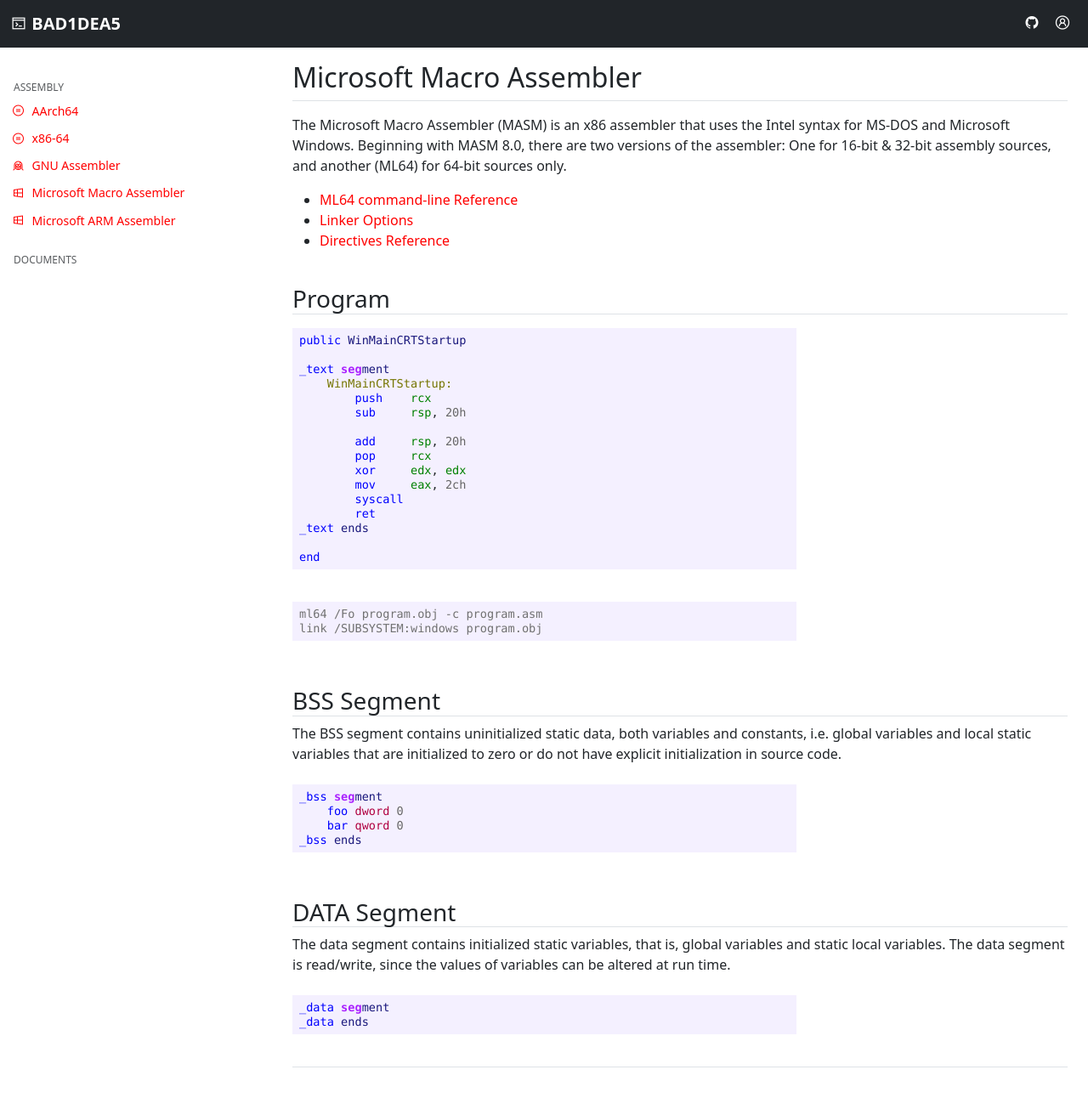
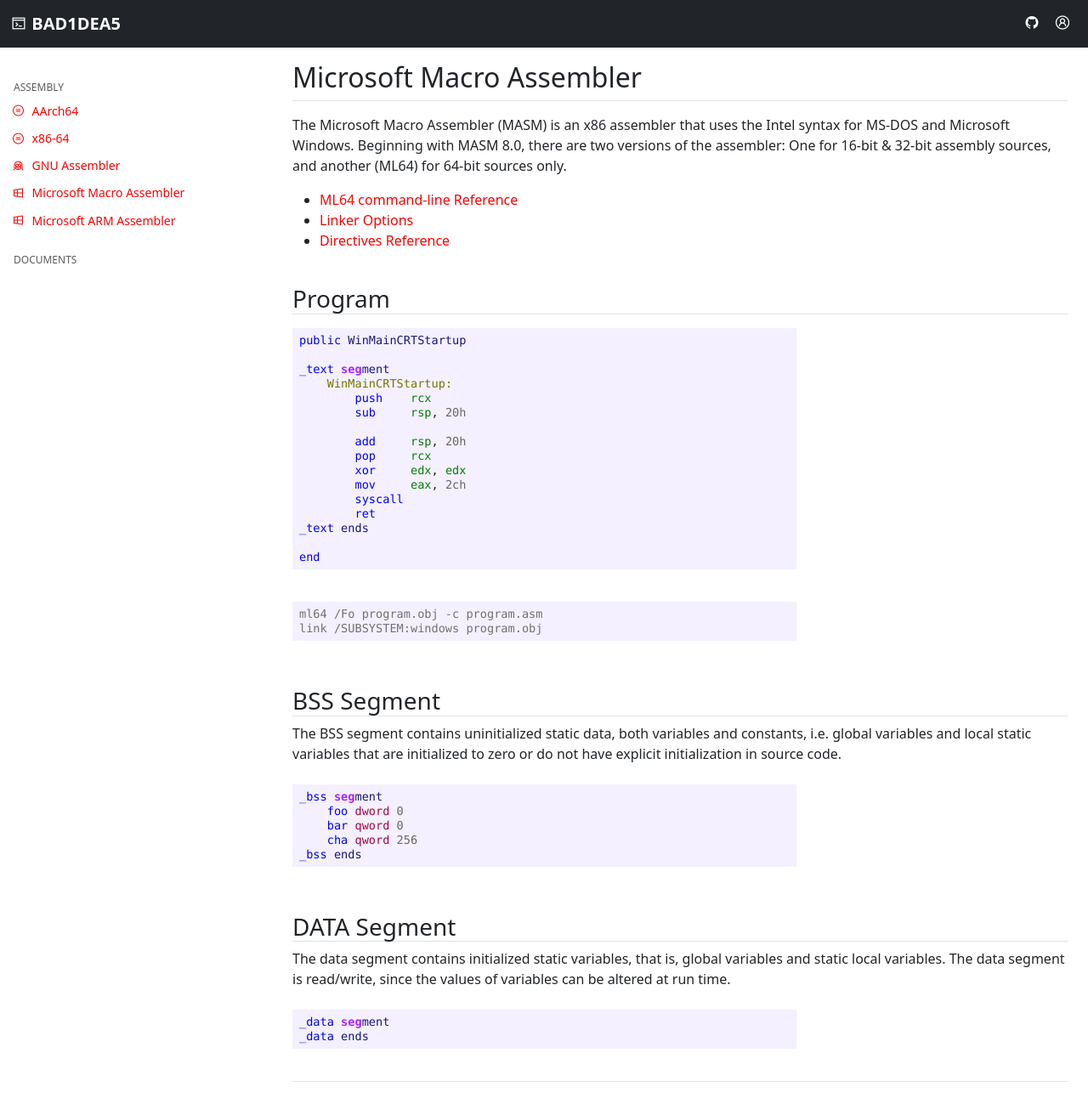
Before and after one commit to bad1dea5/bad1dea5.github.io, a Jekyll site: the page built from archive/_assembly/microsoft-macro-assembler.md, in a window 1280 px wide and 1329 px high. Shown: the top 1312 px of the window at 85% size. Built offline with Jekyll 4.4.1, drawn with Linux system fonts in a browser that asks for light colours.

Commit message:
!U (asm) Update microsoft-macro-assembler.md

```diff
--- a/archive/_assembly/microsoft-macro-assembler.md
+++ b/archive/_assembly/microsoft-macro-assembler.md
@@ -54,6 +54,7 @@ not have explicit initialization in source code.
 _bss segment
     foo dword 0
     bar qword 0
+    cha qword 256
 _bss ends
 {% endhighlight %}
 
```
